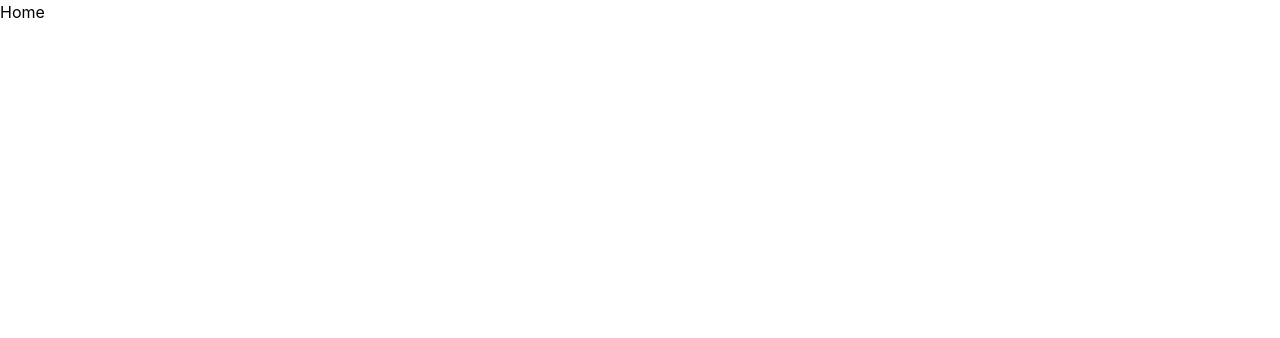
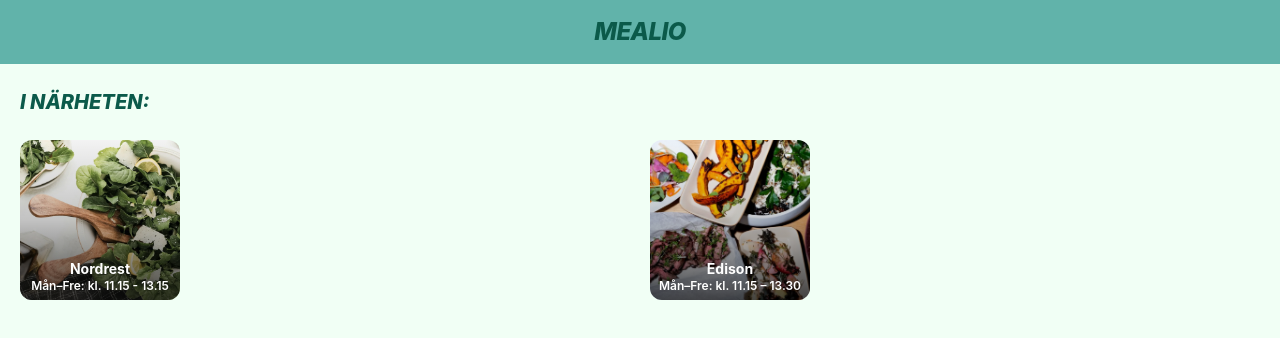
Before and after one commit to benjamin-burton7/Mealio, a React (Vite) app in the folder mealio.client/: page / in a window 1280 px wide. Shown: the top 338 px of the page. Built offline with nearby package versions, Linux system fonts and the light colour scheme.

Commit message:
Updated homepage with header and acticity card components

```diff
--- a/mealio.client/src/pages/Home.tsx
+++ b/mealio.client/src/pages/Home.tsx
@@ -1,3 +1,30 @@
+import Header from "../components/Header"
+import ActivityCard from "../components/ActivityCard"
+
 export default function Home() {
-    return <h1>Home</h1>
+  return (
+    <div className="min-h-screen bg-[#F1FFF5]">
+      <Header />
+
+      <main className="px-5 pt-6">
+        <h2 className="mb-6 text-xl font-extrabold uppercase italic text-[#0B5A4A]">
+          I NÄRHETEN:
+        </h2>
+
+        <div className="grid grid-cols-2 gap-5">
+          <ActivityCard
+            title="Nordrest"
+            schedule="Mån–Fre: kl. 11.15 - 13.15"
+            image="/Nordrest.webp"
+          />
+
+          <ActivityCard
+            title="Edison"
+            schedule="Mån–Fre: kl. 11.15 – 13.30"
+            image="/Edison.webp"
+          />
+        </div>
+      </main>
+    </div>
+  )
 }
```
Also changed, not shown: mealio.client/public/Edison.webp (added), mealio.client/public/Nordrest.webp (added).
